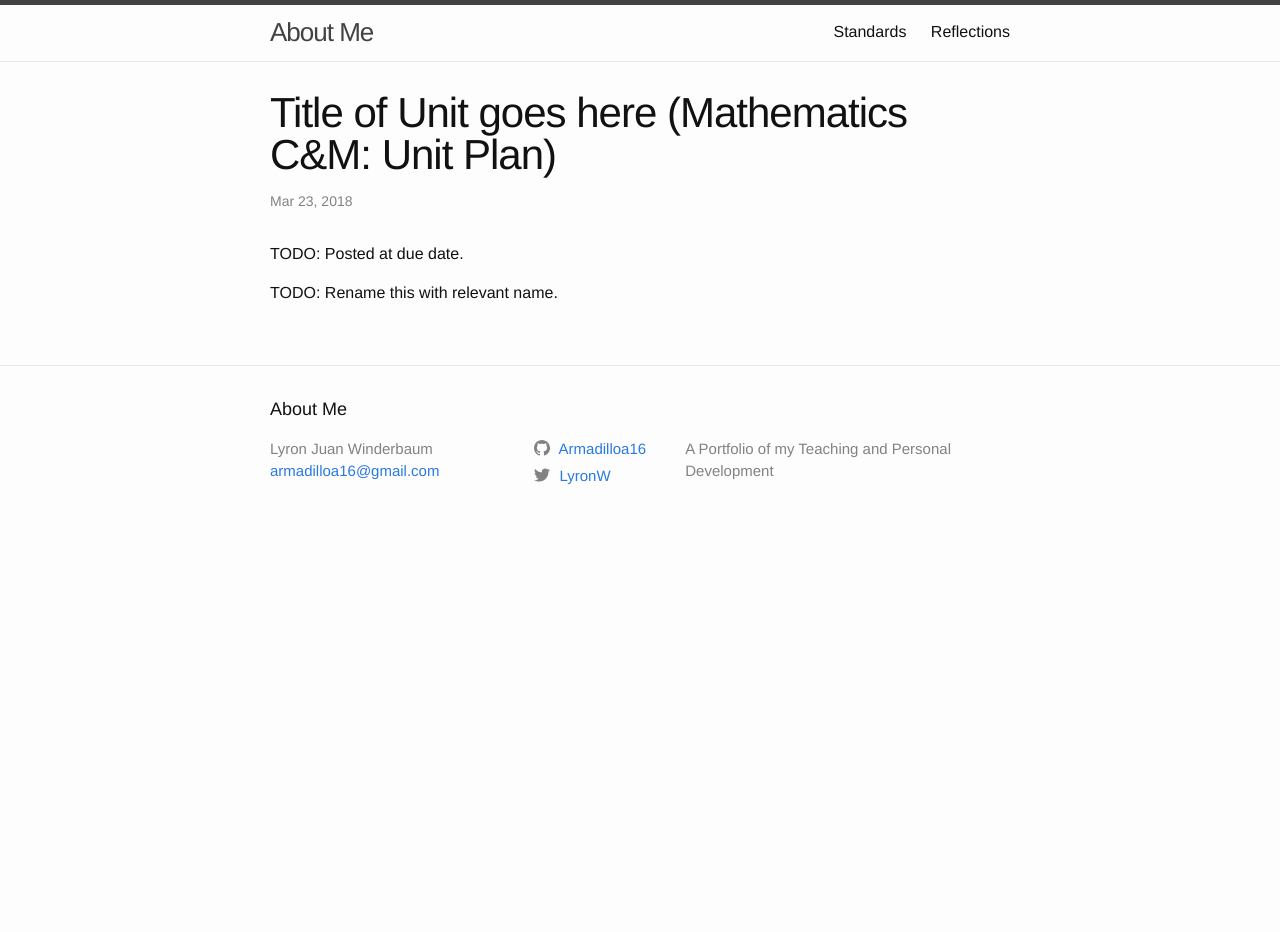
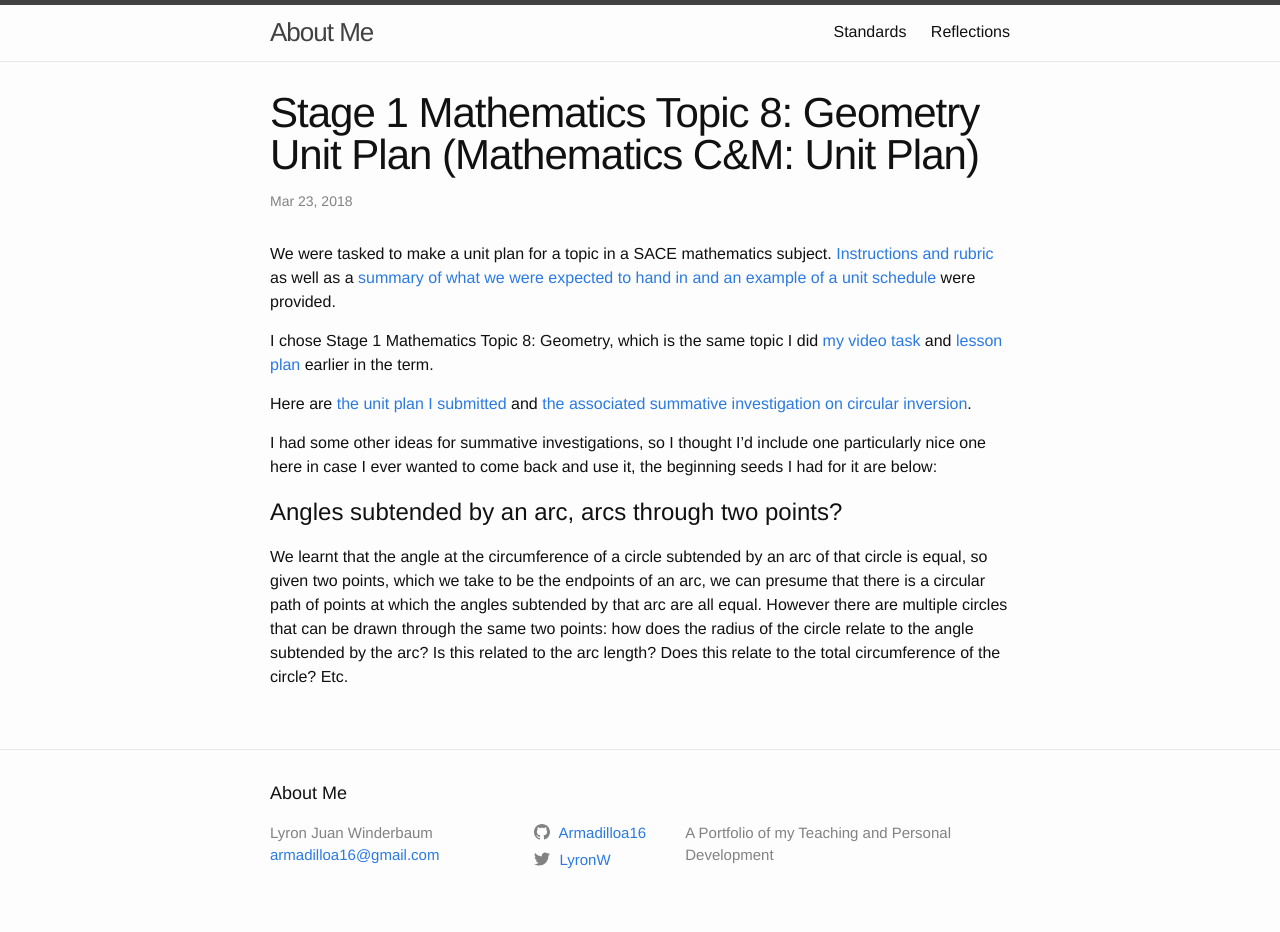
Before and after one commit to Armadilloa16/eportfolio, a Jekyll site: the page built from _posts/2018-03-23-maths-unit-plan.md, in a window 1280 px wide. Built offline with Jekyll 4.4.1, drawn with Linux system fonts in a browser that asks for light colours; before the commit the page ends 900 px from its top, so only the background shows below that.

Commit message:
Maths Unit Plan

```diff
--- a/_posts/2018-03-23-maths-unit-plan.md
+++ b/_posts/2018-03-23-maths-unit-plan.md
@@ -1,9 +1,18 @@
 ---
 layout: post
-title:  "Title of Unit goes here (Mathematics C&M: Unit Plan)"
+title:  "Stage 1 Mathematics Topic 8: Geometry Unit Plan (Mathematics C&M: Unit Plan)"
 date:   2018-03-23 12:00:00 +1030
-categories: MTeach STiC
+categories: MTeach mathCM
 ---
-TODO: Posted at due date.
 
-TODO: Rename this with relevant name.
+We were tasked to make a unit plan for a topic in a SACE mathematics subject. [Instructions and rubric]({{ site.baseurl }}/files/assignments/mathUnitPlan/MathUnitPlan.docx) as well as a [summary of what we were expected to hand in and an example of a unit schedule]({{ site.baseurl }}/files/assignments/mathUnitPlan/MathsUnitPlan_summary.docx) were provided.
+
+I chose Stage 1 Mathematics Topic 8: Geometry, which is the same topic I did [my video task]({{ site.baseurl }}{% post_url 2018-02-16-quadrilaterals-video %}) and [lesson plan]({{ site.baseurl }}{% post_url 2018-02-28-maths-lesson-plan %}) earlier in the term.
+
+Here are [the unit plan I submitted]({{ site.baseurl }}/files/assignments/mathUnitPlan/Stage 1 Mathematics Topic 8 Geometry --- Unit Plan.odt) and [the associated summative investigation on circular inversion]({{ site.baseurl }}/files/assignments/mathUnitPlan/Summative Investigation Task --- Circular Inversion.odt).
+
+I had some other ideas for summative investigations, so I thought I'd include one particularly nice one here in case I ever wanted to come back and use it, the beginning seeds I had for it are below:
+
+# Angles subtended by an arc, arcs through two points?
+
+We learnt that the angle at the circumference of a circle subtended by an arc of that circle is equal, so given two points, which we take to be the endpoints of an arc, we can presume that there is a circular path of points at which the angles subtended by that arc are all equal. However there are multiple circles that can be drawn through the same two points: how does the radius of the circle relate to the angle subtended by the arc? Is this related to the arc length? Does this relate to the total circumference of the circle? Etc.
```
Also changed, not shown: 4 other files.
